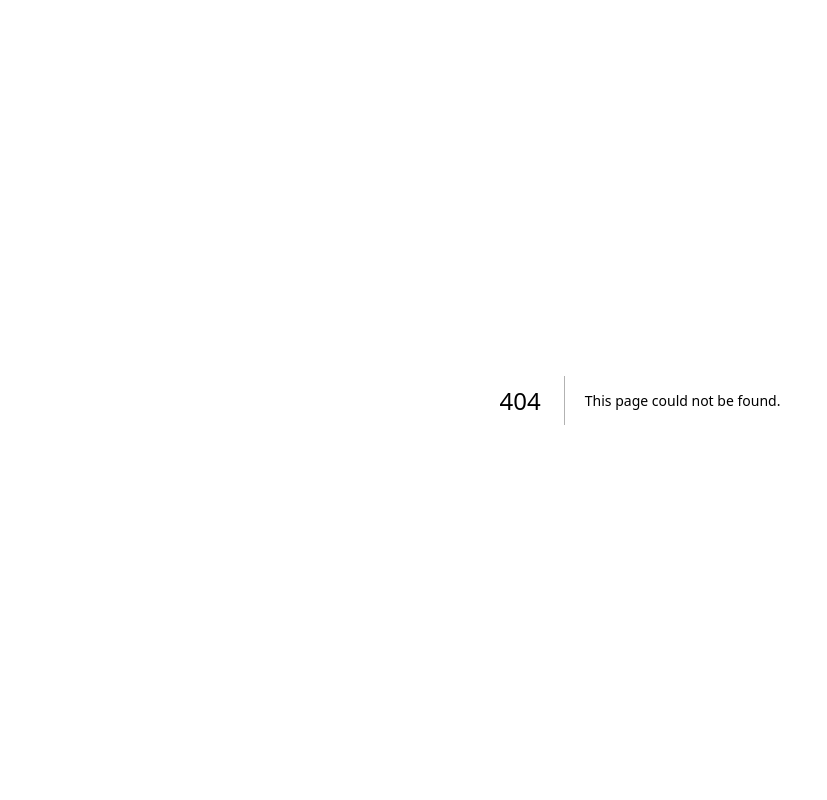
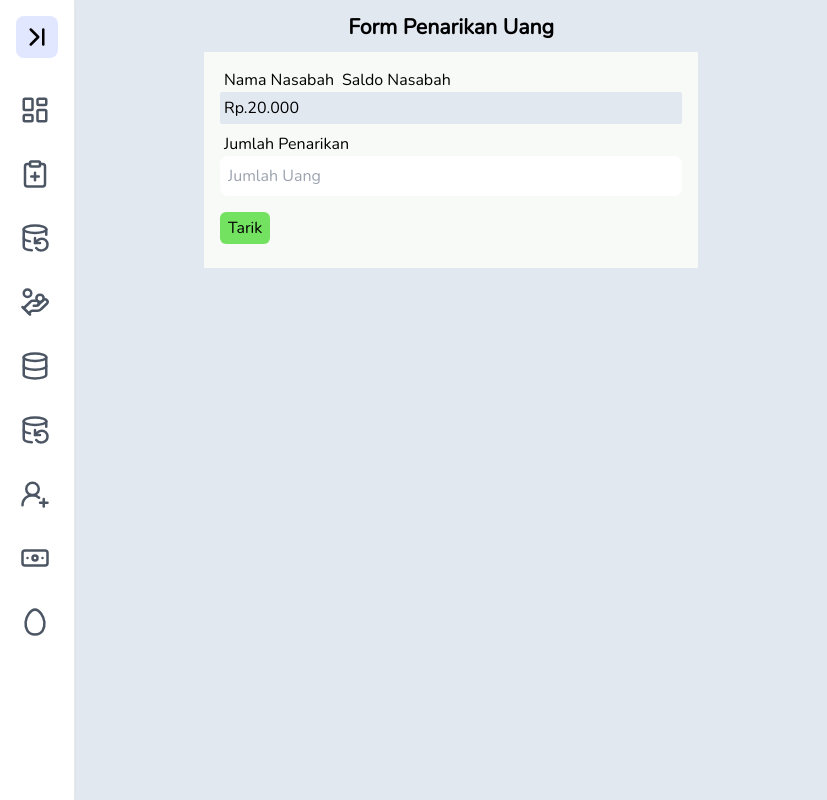
Before and after one commit to rlinusantara/bank-sampah, a Next.js app: page /admin/penarikan-uang in a window 1280 px wide. Before the commit this address had no page. Shown: the whole page, without its empty margins (0-827 px from the left). Built offline with nearby package versions, Linux system fonts and the light colour scheme; no server answers.

Commit message:
add page
add page penarikan uang

```diff
--- a/src/app/admin/login/page.js
+++ b/src/app/admin/login/page.js
@@ -63,29 +63,29 @@ const Login = () => {
   };
 
   return (
-    <section className="h-[100vh] flex justify-center items-center">
-      <section className="w-10/12 relative overflow-hidden pt-16">
+    <section className="h-[100vh] flex justify-center items-center bg-secondary">
+      <section className="w-10/12 relative bg-accent p-4 rounded-lg xl:w-2/5 xl:p-8">
         <div
-          className={`duration-300 transition-all p-4 mb-4 ${msg?.textColor} rounded-lg ${msg?.bgColor} absolute top-0 ${showMsg}  w-fit`}
+          className={`duration-300 transition-all p-3 mb-4 fixed top-80 ${msg?.textColor} rounded-lg ${msg?.bgColor} absolute top-0 ${showMsg}  w-fit`}
           role="alert"
         >
-          <span className="font-semibold">{msg?.title}: </span> {msg?.text}
+          <span className="font-semibold">{msg?.title} </span> {msg?.text}
         </div>
 
-        <h1 className="font-medium text-center">Silahkan login</h1>
+        <h1 className="font-bold text-center text-2xl p-2">Silahkan Login</h1>
 
         <form className="w-full" onSubmit={submit} ref={form}>
           <div className="mb-5">
             <label
               htmlFor="username"
-              className="block mb-2 text-sm font-medium text-gray-900 "
+              className="block mb-2 text-base font-medium text-gray-900 "
             >
               Username
             </label>
             <input
               type="username"
               id="username"
-              className="bg-gray-50 border border-gray-300 text-gray-900 text-sm rounded-lg block w-full p-2.5 outline-none"
+              className="bg-gray-50 border border-gray-300 text-gray-900 text-base rounded-lg block w-full p-2.5 outline-none"
               required
               onChange={(e) => setUsername(e.target.value)}
             />
@@ -93,7 +93,7 @@ const Login = () => {
           <div className="mb-5">
             <label
               htmlFor="password"
-              className="block mb-2 text-sm font-medium text-gray-900 "
+              className="block mb-2 text-base font-medium text-gray-900 "
             >
               Password
             </label>
@@ -101,7 +101,7 @@ const Login = () => {
               <input
                 type={showHidePassword ? "text" : "password"}
                 id="password"
-                className="bg-gray-50 border border-gray-300 text-gray-900 text-sm rounded-lg  block w-full p-2.5 outline-none"
+                className="bg-gray-50 border border-gray-300 text-gray-900 text-base rounded-lg  block w-full p-2.5 outline-none"
                 required
                 onChange={(e) => setPassword(e.target.value)}
               />
@@ -115,7 +115,7 @@ const Login = () => {
           </div>
           <button
             type="submit"
-            className="text-white bg-blue-700 hover:bg-blue-800  font-medium rounded-lg w-full sm:w-auto px-5 py-2.5 text-center flex justify-center items-center"
+            className="text-white bg-primary  font-medium rounded-lg w-full sm:w-auto px-5 py-2.5 text-center flex justify-center items-center"
             disabled={btnDisable}
           >
             {btnLoading ? <SpinnerLoading w="w-6" h="h-6" /> : "Login"}
--- /dev/null
+++ b/src/app/admin/penarikan-uang/page.js
@@ -0,0 +1,78 @@
+"use client"
+import AdminLayout from "@/app/components/adminLayout";
+import { useEffect, useState } from "react";
+import Select from "react-select";
+import axios from "axios";
+const SetoranKeluar = () => {
+    const [popUp, setPopUp] = useState(false);
+    const [nasabah, setNasabah] = useState([]);
+    const [saldo,setSaldo] = useState([])
+    useEffect(function () {
+        const getNasabah = async () => {
+          try {
+            const response = await axios.get("/api/nasabah");
+            const p = response.data.data.map((item) => ({
+              label: item.nama,
+              value: item._id,
+            //   saldo : item.total_tabungan,
+            }));
+            // console.log(p)
+            setNasabah(p);
+          } catch (error) {
+            console.log(error);
+          }
+        };
+        getNasabah();
+      }, []);
+    return (
+        <>
+        <AdminLayout>
+            <div className="ml-16 w-80 xl:w-[100%] xl:relative xl:left-32">
+                <h1 className="text-center font-bold text-xl p-2">Form Penarikan Uang</h1>
+                <form onSubmit={() => setPopUp(true)}  className="bg-background p-4 mx-2">
+                    <label className="p-1">Nama Nasabah</label>
+                    {nasabah.length > 0 && (
+                        <Select
+                        options={nasabah}
+                        placeholder="Pilih Nasabah"
+                        className="w-full rounded-lg p-1 mb-2"
+                        required
+                        />
+                    )}
+                    <label className="p-1">Saldo Nasabah</label>
+                    <p className="p-1 mb-2 bg-slate-200 rounded-sm"><span>Rp.</span>20.000</p>
+                    <label className="p-1">Jumlah Penarikan</label>
+                    <input required type="number" placeholder="Jumlah Uang"  className="p-2 rounded-lg w-full mb-2"/>
+                    <button className="bg-accent py-1 px-2 text-center rounded-md my-2">Tarik</button>
+                </form>
+            </div>/
+            <div>
+          {popUp ? (
+            <div className="w-full layar-hitam h-screen fixed z-20 top-0 flex justify-end pr-5 pt-10">
+                <div className="bg-background w-72 h-fit p-5 rounded-lg flex justify-center">
+                    <div className="flex flex-col justify-between h-40 my-2">
+                        <h1 className="text-lg font-bold">Konfirmasi Penarikan</h1>
+                        <div className="flex justify-between">
+                        <button className="text-center font-medium bg-accent py-1 w-20 rounded-md">
+                            Ya
+                        </button>
+                        <button
+                            onClick={() => setPopUp(false)}
+                            className="text-center text-white font-medium bg-red-600 py-1 w-20 rounded-md"
+                        >
+                            Batal
+                        </button>
+                        </div>
+                    </div>
+                </div>
+            </div>
+          ) : (
+            ""
+          )}
+        </div>
+        </AdminLayout>
+        </>
+    );
+}
+
+export default SetoranKeluar;
--- a/src/app/setoran-masuk/page.js
+++ b/src/app/admin/setoran-masuk/page.js
@@ -1,6 +1,6 @@
 "use client"
-import AdminLayout from "../components/adminLayout";
-import FormInputSampah from "../components/formSampah";
+import AdminLayout from "../../components/adminLayout";
+import FormInputSampah from "../../components/formSampah";
 
 const SetoranMasuk = () => {
     return (
--- a/src/app/components/header.js
+++ b/src/app/components/header.js
@@ -23,6 +23,9 @@ const Header = () => {
                     <li>
                         <Link href="/grafik" className="text-gray-900 dark:text-white hover:underline">Grafik</Link>
                     </li>
+                    <li>
+                        <Link href="/admin/login" className="text-gray-900 dark:text-white hover:underline">Dashboard</Link>
+                    </li>
                     </ul>
                 </div>
                 </div>
--- a/src/app/components/sidebar.js
+++ b/src/app/components/sidebar.js
@@ -8,7 +8,8 @@ import {
   Banknote,
   LayoutDashboard,
   Egg,
-  FileClock
+  FileClock,
+  DatabaseBackup
 } from "lucide-react";
 import { useState } from "react";
 import Link from "next/link";
@@ -19,7 +20,7 @@ export default function SidebarAdmin() {
     return (
       <Link href={link}>
         <li
-          className={`relative flex items-center p-2 mb-1 h-12 lg:h-16 rounded-md cursor-pointer transition-colors group ${
+          className={`relative flex items-center p-2  h-12 lg:h-16 rounded-md cursor-pointer transition-colors group ${
             active
               ? "bg-gradient-to-tr from-indigo-200 to-indigo-100 text-indigo-800"
               : "hover:bg-indigo-50 text-gray-600"
@@ -53,7 +54,7 @@ export default function SidebarAdmin() {
   };
 
   return (
-    <div className="flex fixed h-full z-50 ">
+    <div className="flex fixed h-full z-50">
       <aside className="h-full">
         <nav className="h-full flex flex-col bg-white border-r shadow-sm">
           <div className="p-4 pb-2 mb-3 flex justify-between items-center">
@@ -82,42 +83,47 @@ export default function SidebarAdmin() {
             <SidebarItem
               icon={<LayoutDashboard size={30} />}
               text="Dashboard"
-              link="/dashboard"
+              link="/admin/dashboard"
             />
             <SidebarItem
               icon={<ClipboardPlus size={30} />}
               text="Setoran Masuk"
-              link="/setoran-masuk"
+              link="/admin/setoran-masuk"
             />
             <SidebarItem
-              icon={<FileClock size={30} />}
+              icon={<DatabaseBackup size={30} />}
               text="Draft Setoran"
-              link="/draft-setoran"
+              link="/admin/draft-setoran"
             />
             <SidebarItem
               icon={<HandCoins size={30} />}
-              text="Setoran Keluar"
-              link="/data-nasabah"
+              text="Penarikan Uang"
+              link="/admin/penarikan-uang"
             />
             <SidebarItem
               icon={<Database size={30} />}
               text="Data Nasabah"
-              link="/data-nasabah"
+              link="/admin/data-nasabah"
+            />
+            <SidebarItem
+              icon={<DatabaseBackup size={30} />}
+              text="Data Setoran"
+              link="/admin/data-nasabah"
             />
             <SidebarItem
               icon={<UserRoundPlus size={30} />}
               text="Tambah Nasabah"
-              link="/tambah-nasabah"
+              link="/admin/tambah-nasabah"
             />
             <SidebarItem
               icon={<Banknote size={30} />}
               text="Harga Sampah"
-              link="/data-nasabah"
+              link="/admin/data-nasabah"
             />
             <SidebarItem
               icon={<Egg size={30} />}
               text="Pendataan Telur BSF"
-              link="/data-nasabah"
+              link="/admin/data-nasabah"
             />
           </ul>
         </nav>
```
